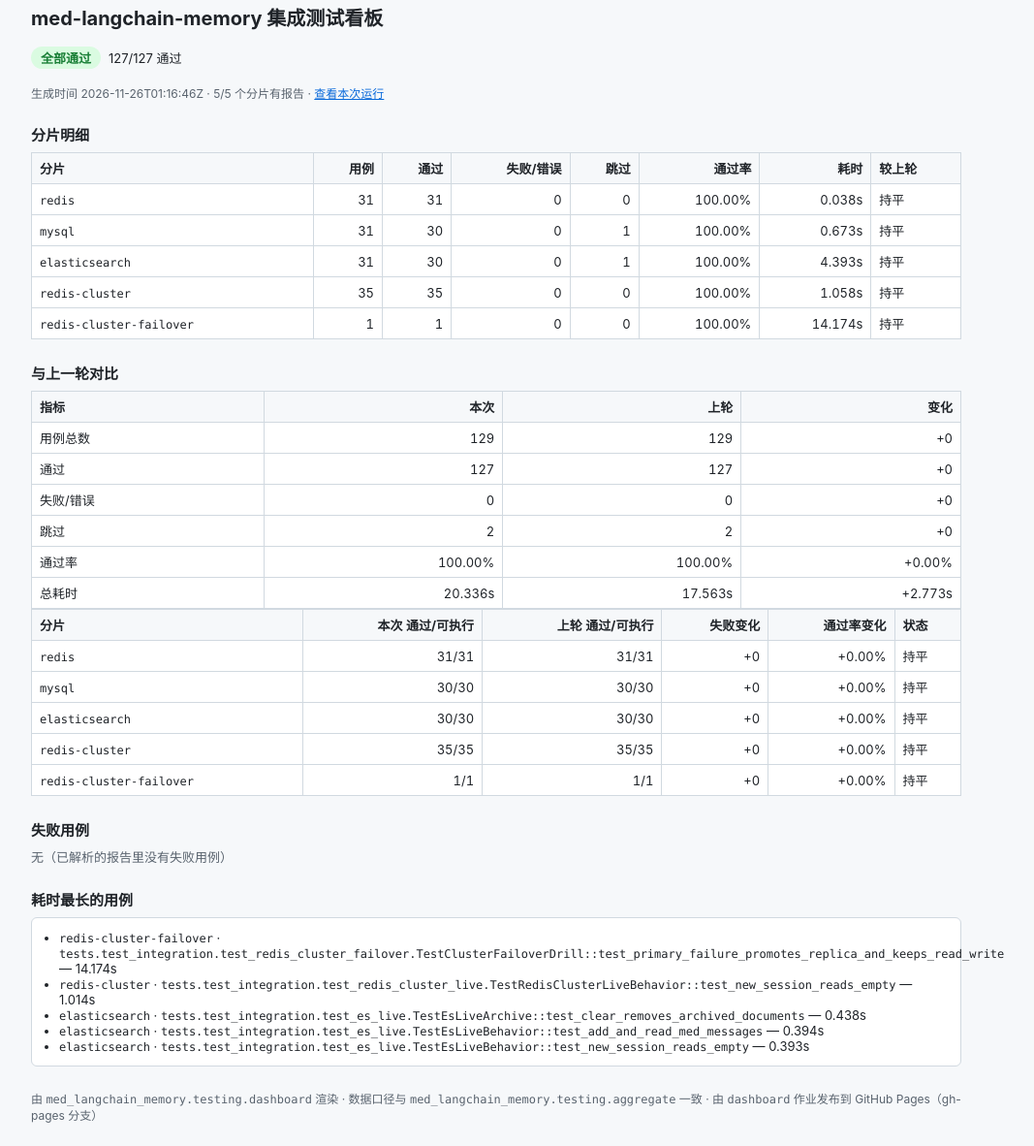
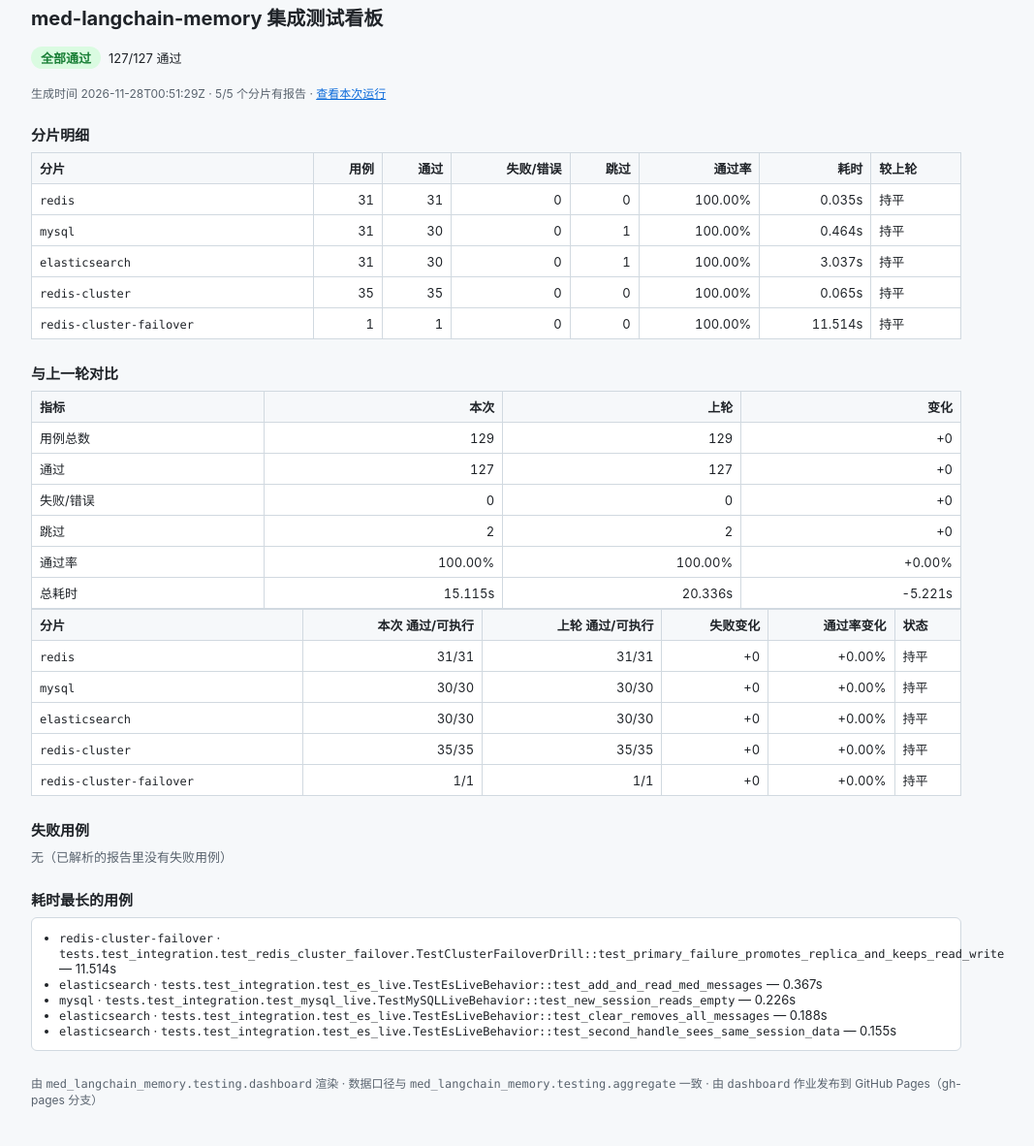
Before and after one commit to xxinjie21/med-langchain-memory, a plain HTML site: page index.html in a window 1280 px wide. Shown: the part 21-1203 px from the top of the page at 97% size, without its empty margins (128-1195 px from the left). Drawn offline with Linux system fonts and the light colour scheme.

Commit message:
deploy: 0e5d5bf72fdcc0ebb1cd0d7c5cb1f74018510e18

```diff
--- a/index.html
+++ b/index.html
@@ -38,18 +38,18 @@ footer { margin-top: 24px; color: #59636e; font-size: 12px; }
 <header>
 <h1>med-langchain-memory 集成测试看板</h1>
 <p><span class="badge ok">全部通过</span><span class="detail">127/127 通过</span></p>
-<p class="meta">生成时间 2026-11-26T01:16:46Z · 5/5 个分片有报告 · <a href="https://github.com/xxinjie21/med-langchain-memory/actions/runs/45734266308">查看本次运行</a></p>
+<p class="meta">生成时间 2026-11-28T00:51:29Z · 5/5 个分片有报告 · <a href="https://github.com/xxinjie21/med-langchain-memory/actions/runs/46089637467">查看本次运行</a></p>
 </header>
 <section>
 <h2>分片明细</h2>
 <table>
 <thead><tr><th>分片</th><th class="num">用例</th><th class="num">通过</th><th class="num">失败/错误</th><th class="num">跳过</th><th class="num">通过率</th><th class="num">耗时</th><th>较上轮</th></tr></thead>
 <tbody>
-<tr><td><code>redis</code></td><td class="num">31</td><td class="num">31</td><td class="num">0</td><td class="num">0</td><td class="num">100.00%</td><td class="num">0.038s</td><td>持平</td></tr>
-<tr><td><code>mysql</code></td><td class="num">31</td><td class="num">30</td><td class="num">0</td><td class="num">1</td><td class="num">100.00%</td><td class="num">0.673s</td><td>持平</td></tr>
-<tr><td><code>elasticsearch</code></td><td class="num">31</td><td class="num">30</td><td class="num">0</td><td class="num">1</td><td class="num">100.00%</td><td class="num">4.393s</td><td>持平</td></tr>
-<tr><td><code>redis-cluster</code></td><td class="num">35</td><td class="num">35</td><td class="num">0</td><td class="num">0</td><td class="num">100.00%</td><td class="num">1.058s</td><td>持平</td></tr>
-<tr><td><code>redis-cluster-failover</code></td><td class="num">1</td><td class="num">1</td><td class="num">0</td><td class="num">0</td><td class="num">100.00%</td><td class="num">14.174s</td><td>持平</td></tr>
+<tr><td><code>redis</code></td><td class="num">31</td><td class="num">31</td><td class="num">0</td><td class="num">0</td><td class="num">100.00%</td><td class="num">0.035s</td><td>持平</td></tr>
+<tr><td><code>mysql</code></td><td class="num">31</td><td class="num">30</td><td class="num">0</td><td class="num">1</td><td class="num">100.00%</td><td class="num">0.464s</td><td>持平</td></tr>
+<tr><td><code>elasticsearch</code></td><td class="num">31</td><td class="num">30</td><td class="num">0</td><td class="num">1</td><td class="num">100.00%</td><td class="num">3.037s</td><td>持平</td></tr>
+<tr><td><code>redis-cluster</code></td><td class="num">35</td><td class="num">35</td><td class="num">0</td><td class="num">0</td><td class="num">100.00%</td><td class="num">0.065s</td><td>持平</td></tr>
+<tr><td><code>redis-cluster-failover</code></td><td class="num">1</td><td class="num">1</td><td class="num">0</td><td class="num">0</td><td class="num">100.00%</td><td class="num">11.514s</td><td>持平</td></tr>
 </tbody>
 </table>
 </section>
@@ -63,7 +63,7 @@ footer { margin-top: 24px; color: #59636e; font-size: 12px; }
 <tr><td>失败/错误</td><td class="num">0</td><td class="num">0</td><td class="num">+0</td></tr>
 <tr><td>跳过</td><td class="num">2</td><td class="num">2</td><td class="num">+0</td></tr>
 <tr><td>通过率</td><td class="num">100.00%</td><td class="num">100.00%</td><td class="num">+0.00%</td></tr>
-<tr><td>总耗时</td><td class="num">20.336s</td><td class="num">17.563s</td><td class="num">+2.773s</td></tr>
+<tr><td>总耗时</td><td class="num">15.115s</td><td class="num">20.336s</td><td class="num">-5.221s</td></tr>
 </tbody>
 </table>
 <table>
@@ -81,11 +81,11 @@ footer { margin-top: 24px; color: #59636e; font-size: 12px; }
 <p class="empty">无（已解析的报告里没有失败用例）</p>
 <h2>耗时最长的用例</h2>
 <ul>
-<li><code>redis-cluster-failover</code> · <code>tests.test_integration.test_redis_cluster_failover.TestClusterFailoverDrill::test_primary_failure_promotes_replica_and_keeps_read_write</code> — 14.174s</li>
-<li><code>redis-cluster</code> · <code>tests.test_integration.test_redis_cluster_live.TestRedisClusterLiveBehavior::test_new_session_reads_empty</code> — 1.014s</li>
-<li><code>elasticsearch</code> · <code>tests.test_integration.test_es_live.TestEsLiveArchive::test_clear_removes_archived_documents</code> — 0.438s</li>
-<li><code>elasticsearch</code> · <code>tests.test_integration.test_es_live.TestEsLiveBehavior::test_add_and_read_med_messages</code> — 0.394s</li>
-<li><code>elasticsearch</code> · <code>tests.test_integration.test_es_live.TestEsLiveBehavior::test_new_session_reads_empty</code> — 0.393s</li>
+<li><code>redis-cluster-failover</code> · <code>tests.test_integration.test_redis_cluster_failover.TestClusterFailoverDrill::test_primary_failure_promotes_replica_and_keeps_read_write</code> — 11.514s</li>
+<li><code>elasticsearch</code> · <code>tests.test_integration.test_es_live.TestEsLiveBehavior::test_add_and_read_med_messages</code> — 0.367s</li>
+<li><code>mysql</code> · <code>tests.test_integration.test_mysql_live.TestMySQLLiveBehavior::test_new_session_reads_empty</code> — 0.226s</li>
+<li><code>elasticsearch</code> · <code>tests.test_integration.test_es_live.TestEsLiveBehavior::test_clear_removes_all_messages</code> — 0.188s</li>
+<li><code>elasticsearch</code> · <code>tests.test_integration.test_es_live.TestEsLiveBehavior::test_second_handle_sees_same_session_data</code> — 0.155s</li>
 </ul>
 <footer>
 由 <code>med_langchain_memory.testing.dashboard</code> 渲染 · 数据口径与 <code>med_langchain_memory.testing.aggregate</code> 一致 · 由 <code>dashboard</code> 作业发布到 GitHub Pages（gh-pages 分支）
```
